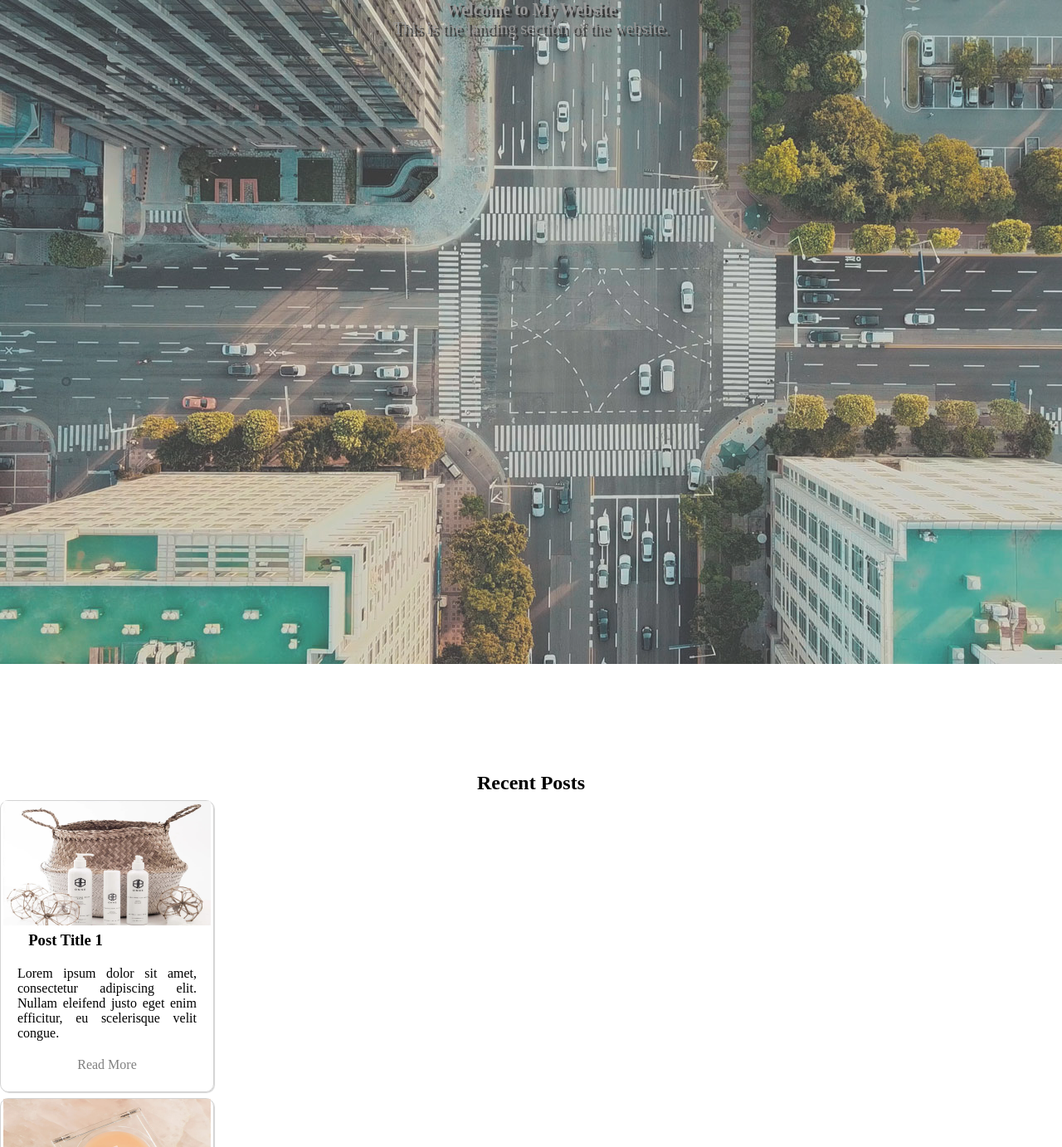
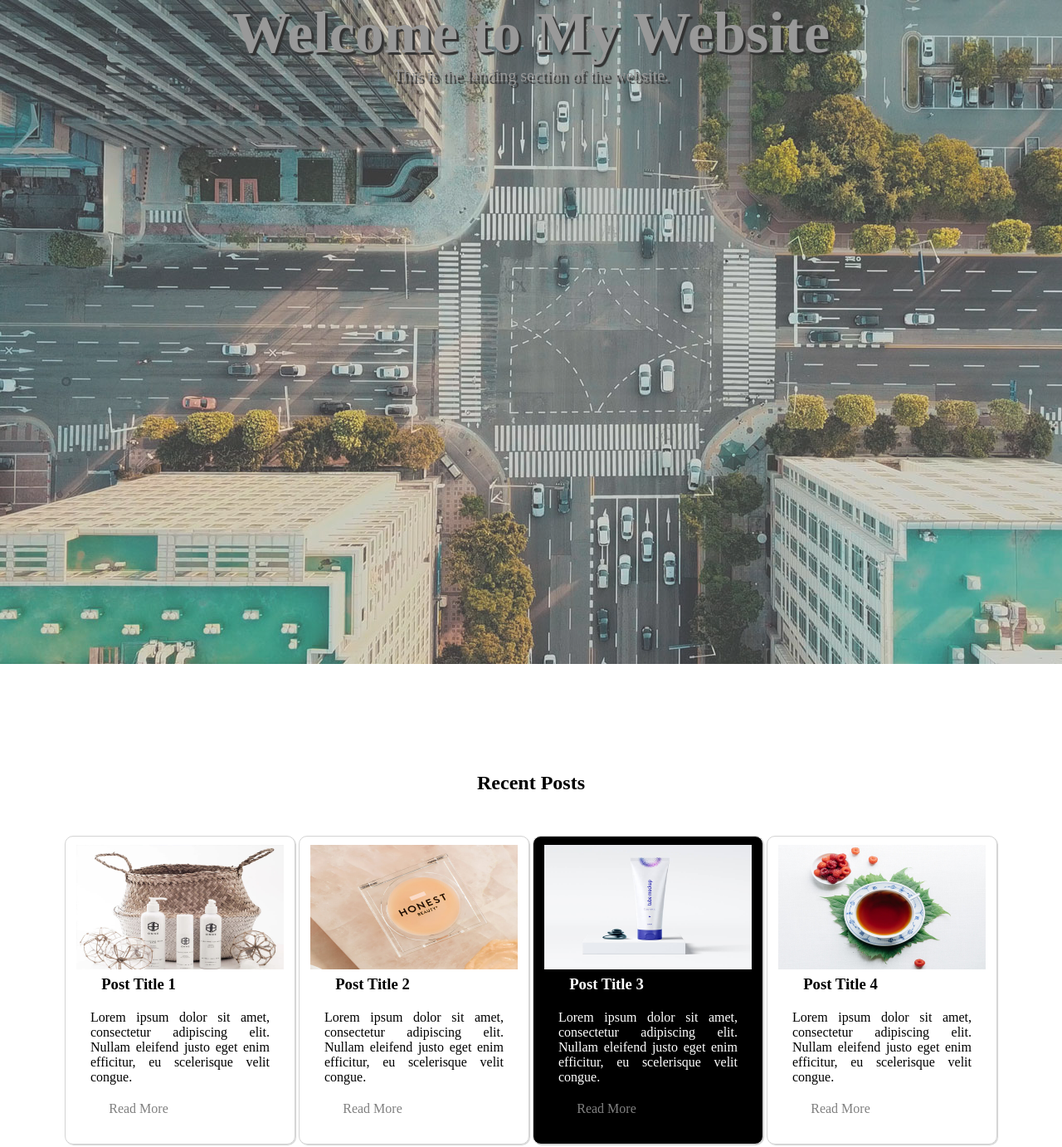
Before and after one commit to ARJAYYY22/Activity-2, a plain HTML site: page Index.html in a window 1280 px wide. Shown: the top 1382 px of the page at 83% size. Drawn offline with Linux system fonts and the light colour scheme.

Commit message:
redesign

```diff
--- a/Style.css
+++ b/Style.css
@@ -17,8 +17,8 @@ Helvetica, sans-serif;
 
 url('img/landing-img.jpg');
 background-size: cover;
-background-repeat:no-repeat
-repeat;
+background-repeat:repeat
+no-repeat;
 
         height: 100vh;
         color: grey ;
@@ -28,7 +28,7 @@ repeat;
 }
 
 #landing h1{
-    font-size: 20px;
+    font-size: 70px;
      text-shadow: 3px 3px 1px black;
 
 
@@ -60,6 +60,9 @@ height: 350px;
 border-radius: 10px;
 border-image: width auto;
 margin-top: 7px;
+display: inline-block;
+padding: 10px;
+margin-top: 50px;
 justify-content:space-between;
 box-shadow: 1px 1px 1px lightgray;
 
@@ -78,7 +81,7 @@ div p{
 
 }
 div a{
-    padding: 10px;
+    margin-right:100px;
     color: grey;
     text-decoration: none;
 
```
